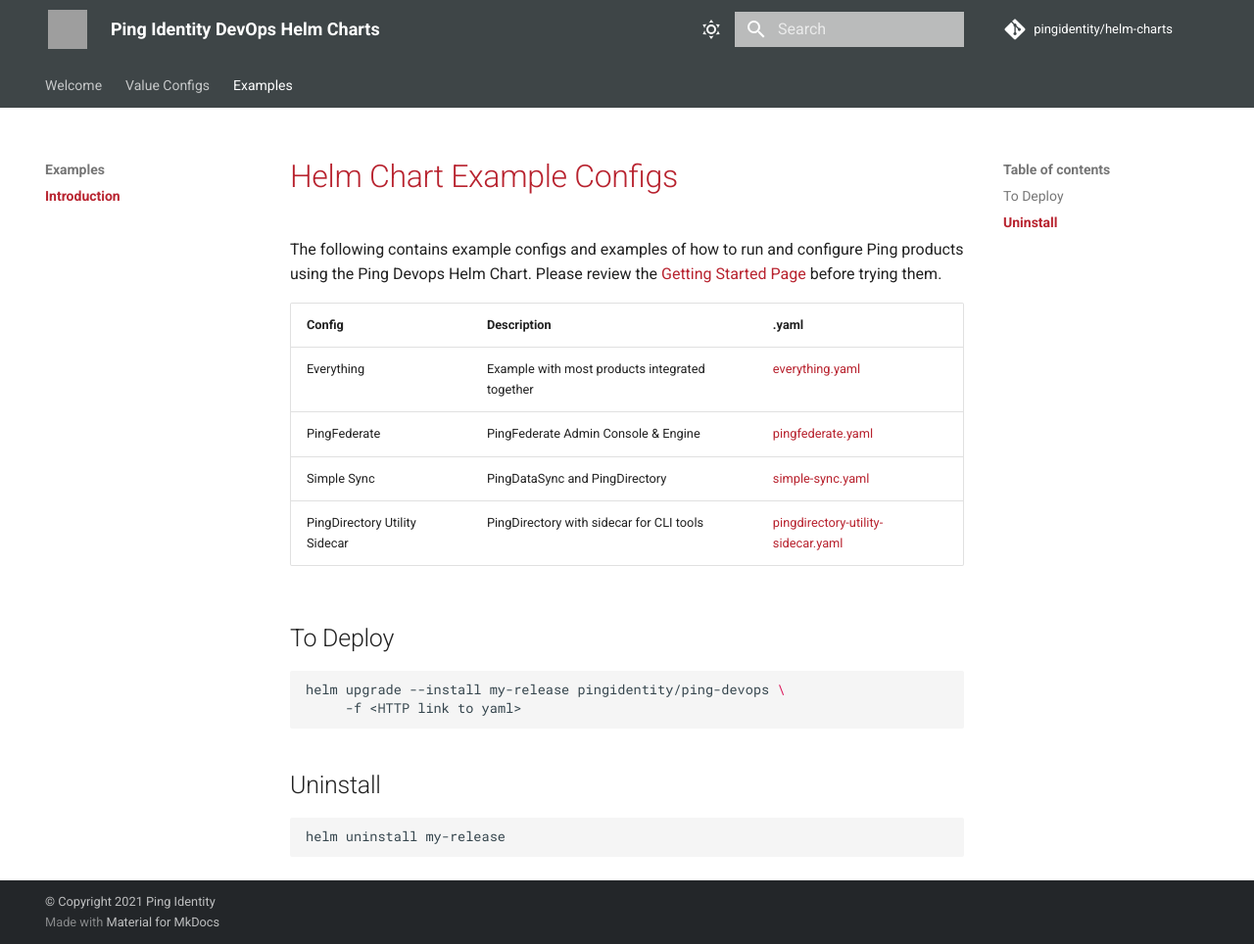
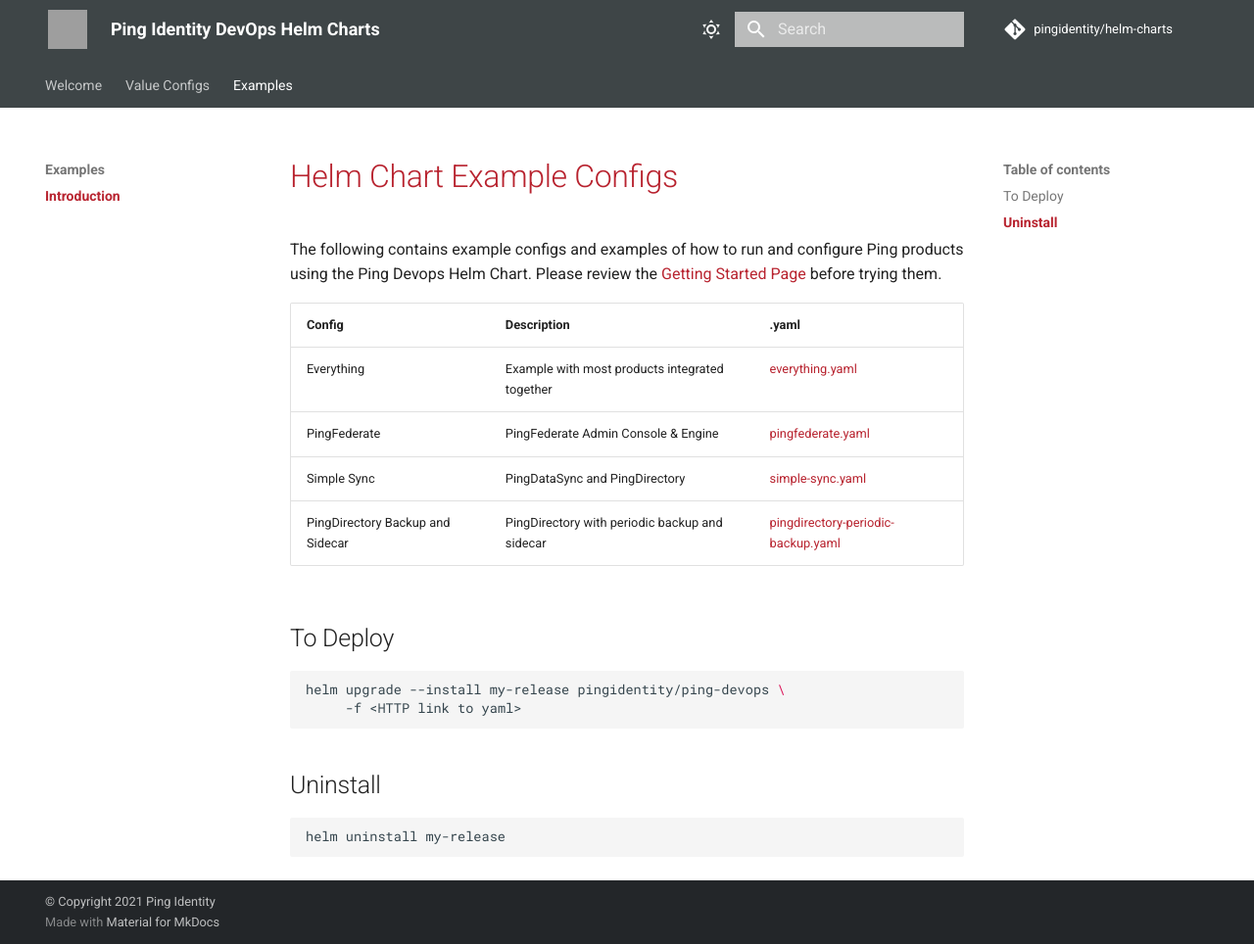
Before and after one commit to pingidentity/helm-charts, an MkDocs documentation site: the page built from docs/examples/index.md, in a window 1280 px wide and 964 px high. Shown: the whole window at 98% size. Built offline with MkDocs 1.6.1 and Material for MkDocs 9.7.7, drawn with Linux system fonts in a browser that asks for light colours; comment, search, counter and statistics services are not loaded; grey boxes are pictures that could not be loaded.

Commit message:
Update comments

```diff
--- a/docs/examples/index.md
+++ b/docs/examples/index.md
@@ -3,12 +3,12 @@
 The following contains example configs and examples of how to run and configure Ping products
 using the Ping Devops Helm Chart. Please review the [Getting Started Page](../getting-started) before trying them.
 
-| Config                        | Description                                    | .yaml                                                                    |
-| ----------------------------- | ---------------------------------------------- | ------------------------------------------------------------------------ |
-| Everything                    | Example with most products integrated together | [everything.yaml](everything.yaml)                                       |
-| PingFederate                  | PingFederate Admin Console & Engine            | [pingfederate.yaml](pingfederate.yaml)                                   |
-| Simple Sync                   | PingDataSync and PingDirectory                 | [simple-sync.yaml](simple-sync.yaml)                                     |
-| PingDirectory Utility Sidecar | PingDirectory with sidecar for CLI tools       | [pingdirectory-utility-sidecar.yaml](pingdirectory-utility-sidecar.yaml) |
+| Config                           | Description                                          | .yaml                                                                                         |
+| -----------------------------    | ----------------------------------------------       | ------------------------------------------------------------------------                      |
+| Everything                       | Example with most products integrated together       | [everything.yaml](everything.yaml)                                                            |
+| PingFederate                     | PingFederate Admin Console & Engine                  | [pingfederate.yaml](pingfederate.yaml)                                                        |
+| Simple Sync                      | PingDataSync and PingDirectory                       | [simple-sync.yaml](simple-sync.yaml)                                                          |
+| PingDirectory Backup and Sidecar | PingDirectory with periodic backup and sidecar       | [pingdirectory-periodic-backup.yaml](pingdirectory-backup/pingdirectory-utility-sidecar.yaml) |
 
 ## To Deploy
 
```
Also changed, not shown: docs/examples/pingdirectory-backup/pingdirectory-periodic-backup.yaml (+7 -3 lines), 1 other file.
